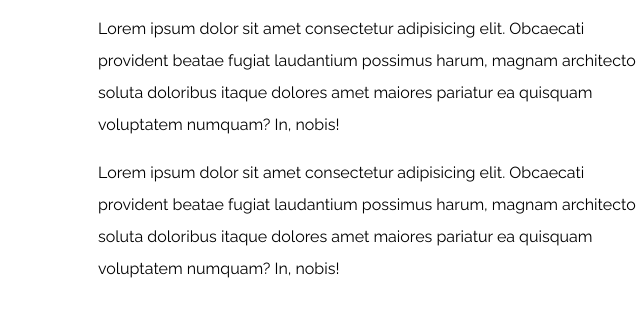
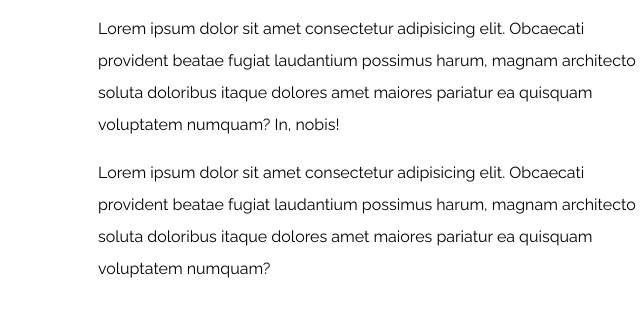
Before and after one commit to HenryTene/06_ecommerce_responsive, a plain HTML site: page entrada.html in a window 1280 px wide. Shown: the part 1457-1792 px from the top of the page, 262-902 px from the left. Drawn offline with nearby package versions, Linux system fonts and the light colour scheme.

Commit message:
Update entrada.html

```diff
--- a/entrada.html
+++ b/entrada.html
@@ -83,7 +83,7 @@
               Lorem ipsum dolor sit amet consectetur adipisicing elit. Obcaecati
               provident beatae fugiat laudantium possimus harum, magnam
               architecto soluta doloribus itaque dolores amet maiores pariatur
-              ea quisquam voluptatem numquam? In, nobis!
+              ea quisquam voluptatem numquam?
             </p>
           </div>
         </div>
```
